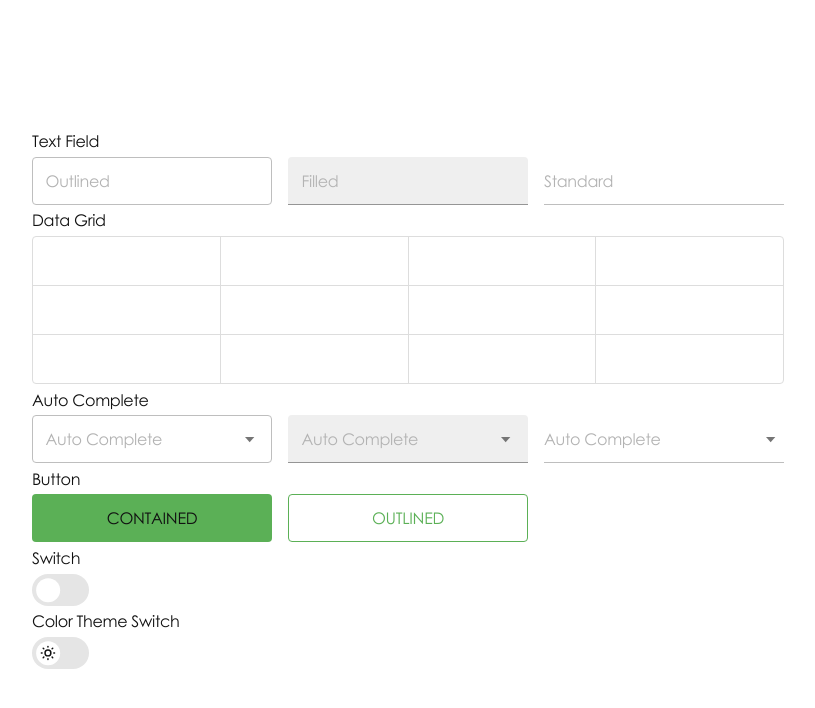
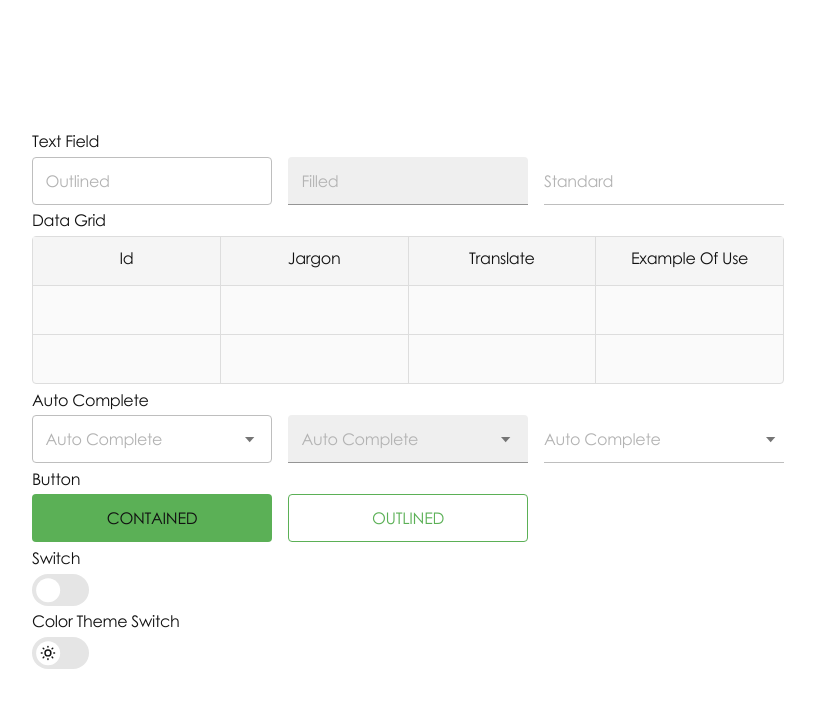
Before and after one commit to Myslitel666/Svelte-UI, a SvelteKit app: page / in a window 1280 px wide. Shown: the top 708 px of the page, without its empty margins (232-1047 px from the left). Built offline with nearby package versions, Linux system fonts and the light colour scheme.

Commit message:
Added styles for cell colors.

```diff
--- a/src/components/data-display/data-grid/DataGrid.svelte
+++ b/src/components/data-display/data-grid/DataGrid.svelte
@@ -1,8 +1,29 @@
 <div
     class = 'data-grid border'
+    style:background-color = {rowBg}
     style:--Xl-border-color = {borderColor}
+    style:--Xl-row-bg = {headBg}
 >
-    <div class = 'row border'>
+    <div
+        class = 'row border'
+        style:background-color = {headBg}
+    >
+        <div class = 'cell border'>
+            <p>Id</p>
+        </div>
+        <div class = 'cell border'>
+            <p>Jargon</p>
+        </div>
+        <div class = 'cell border'>
+            <p>Translate</p>
+        </div>
+        <div class = 'cell border'>
+            <p>Example Of Use</p>
+        </div>
+    </div>
+    <div
+        class = 'row border'
+    >
         <div class = 'cell border'>
         </div>
         <div class = 'cell border'>
@@ -12,17 +33,9 @@
         <div class = 'cell border'>
         </div>
     </div>
-    <div class = 'row border'>
-        <div class = 'cell border'>
-        </div>
-        <div class = 'cell border'>
-        </div>
-        <div class = 'cell border'>
-        </div>
-        <div class = 'cell border'>
-        </div>
-    </div>
-    <div class = 'row border'>
+    <div
+        class = 'row border'
+    >
         <div class = 'cell border'>
         </div>
         <div class = 'cell border'>
@@ -46,6 +59,10 @@
     let isBackgroundColorFromUser = backgroundColor !== '';
     let isBorderColorFromUser = borderColor !== '';
 
+    // Приватные стили
+    let rowBg = '';
+    let headBg = '';
+
     let theme: IColorThemeStore | undefined;
 
     // Подписываемся на изменения темы
@@ -53,9 +70,16 @@
         theme = value; //Инициализация объекта темы
 
         // Устанавливаем значения цветов при смене темы
+        rowBg = theme.action.hover;
+        headBg = theme.disabled.ghost;
         if (!isBackgroundColorFromUser) backgroundColor = theme.disabled.touch;
         if (!isBorderColorFromUser) borderColor = theme.border.alegant.color;
     });
+
+    //Устанавливаем значения стилей после инициализации темы с проверкой не передавал ли пользователь в компонент свои значения стилей
+    if (theme) {
+
+    }
 
 </script>
 
@@ -77,19 +101,26 @@
         border-right: none;
         border-top: none;
         display: flex; /* Горизонтальная ориентация для ячеек */
-        flex: 1; /* Ячейки растягиваются на всю ширину строки */
     }
 
     .cell {
         border-top: none;
         border-bottom: none;
         border-left: none;
-        flex: 1; /* Ячейки растягиваются на всю ширину строки */
         border-top: none;
         border-bottom: none;
-        display: flex; /* Используем Flexbox для вертикального выравнивания */
+        flex: 1; /* Ячейки растягиваются на всю ширину строки */
+        display: flex; /* Используем Flexbox для выравнивания содержимого ячеек */
         align-items: center; /* Центрируем содержимое по вертикали */
         justify-content: center; /* Центрируем содержимое по горизонтали */
+    }
+
+    .data-grid:hover {
+        cursor: pointer;
+    }
+
+    .row:hover {
+        background-color: var(--Xl-row-bg);
     }
 
     .row:last-child {
--- a/src/stores/ColorThemeStore.ts
+++ b/src/stores/ColorThemeStore.ts
@@ -8,7 +8,7 @@ const themeMode = writable('light');
 // Определение темы оформления пользовательского интерфейса
 const theme = derived(themeMode, ($themeMode): IColorThemeStore => ({
     action: {
-        hover: $themeMode === 'light' ? '#fdfdfd' : '#181818',
+        hover: $themeMode === 'light' ? '#fafafa' : '#202020',
         selected: $themeMode === 'light' ? '#ddd' : '#222',
     },
     border: {
```
